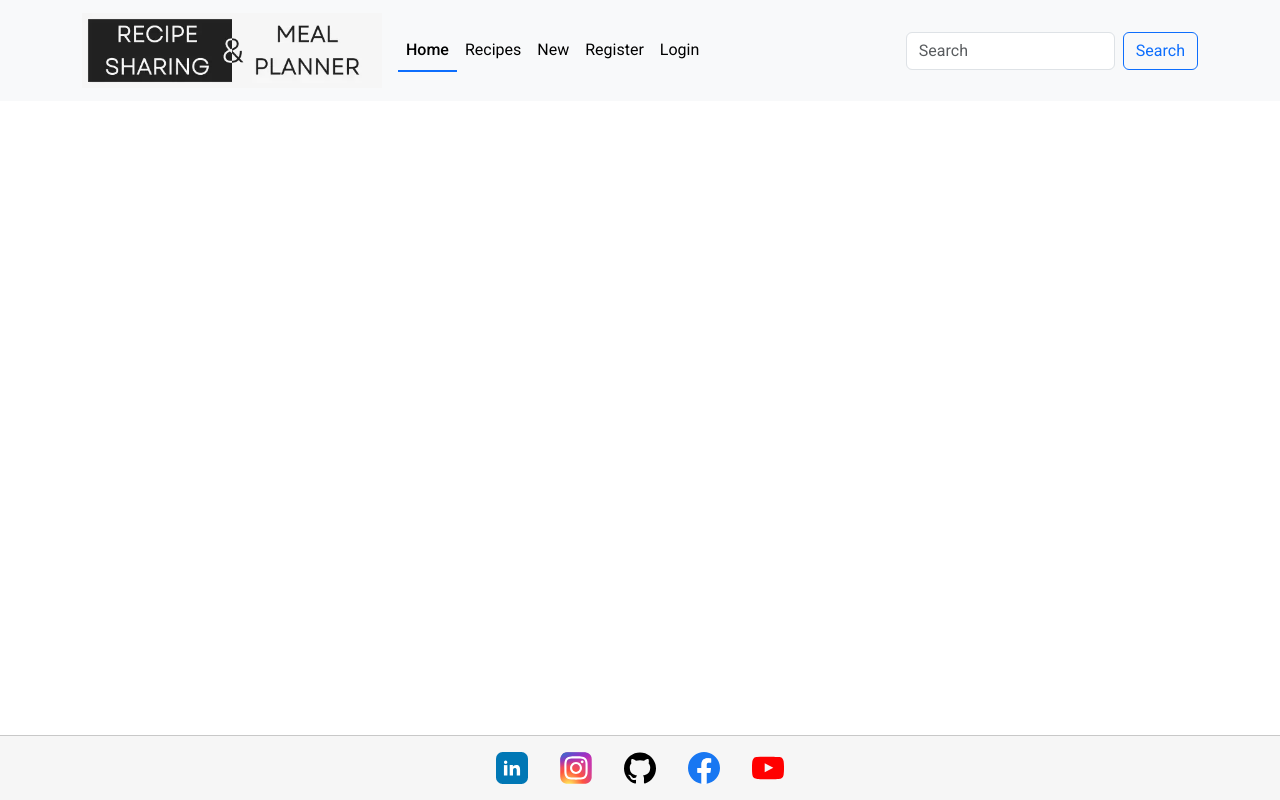
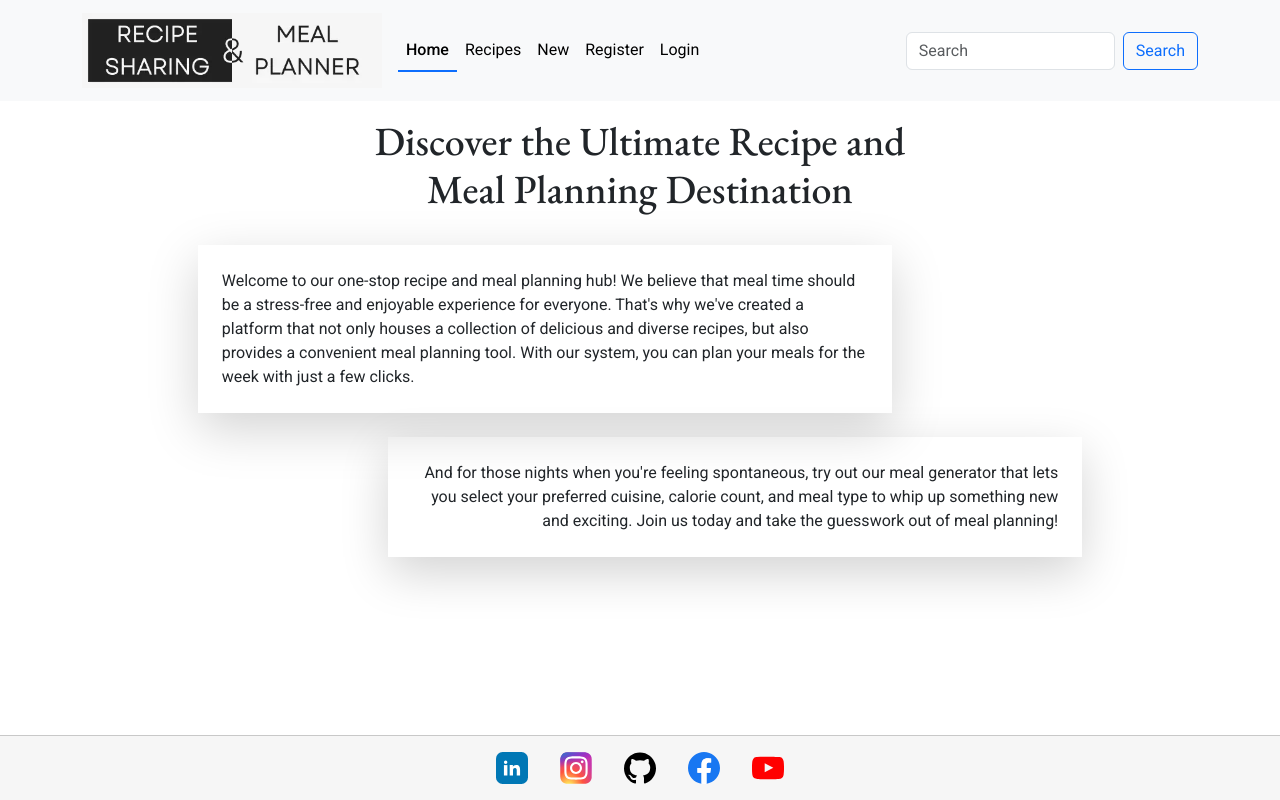
Before and after one commit to aelfrith92/recipe-walkthrough, a Django app: page / in a window 1280 px wide. Run offline with Django 4.2, Linux system fonts and the light colour scheme; data that the repository does not hold is empty.

Commit message:
style homepage and detail view

```diff
--- a/home/templates/home/index.html
+++ b/home/templates/home/index.html
@@ -1 +1,47 @@
 {% extends 'base.html' %}
+
+{% block title %}Home{% endblock %}
+
+
+{% block content %}
+
+<div class="container flex-column pt-3">
+    <section class="text-center">
+        <h1 class="main-title mx-auto">Discover the Ultimate Recipe and Meal Planning Destination</h1>
+        <div class="row justify-content-start">
+            <div class="col-10">
+                <p class="p-4 mt-4 text-opacity-75 w-75 text-start m-auto shadow-lg">
+                    Welcome to our one-stop recipe and meal planning hub! We believe that meal time should be a stress-free
+                    and enjoyable experience for everyone. That's why we've created a platform that not only houses a
+                    collection of delicious and diverse recipes, but also provides a convenient meal planning tool. With
+                    our system, you can plan your meals for the week with just a few clicks.
+                </p>
+            </div>
+        </div>
+        <div class="row justify-content-end">
+            <div class="col-10">
+                <p class="p-4 mt-4 text-opacity-75 w-75 text-end m-auto shadow-lg">
+                    And for those nights when you're feeling spontaneous, try out our meal generator that lets you select
+                    your preferred cuisine, calorie count, and meal type to whip up something new and exciting. Join us
+                    today and take the guesswork out of meal planning!
+                </p>
+            </div>
+        </div>
+    </section>
+    <section>
+        <div class="recipe-cont justify-content-center my-5">
+            <div class="row justify-content-center">
+                {% for recipe in recipes %}
+                <div class="d-flex col-md-4 col-12 justify-content-center">
+                    <a href="{% url 'recipe_detail' recipe.id %}" class="img-container rounded shadow">
+                        <img src="{{recipe.image.url}}" alt="{{recipe.image_alt}}" class="index-previews overflow-hidden">
+                        <div class="centered"><h2>{{recipe.title}}</h2></div>
+                    </a>
+                </div>
+                {% endfor %}
+            </div>
+        </div>
+    </section>
+</div>
+
+{% endblock %}
--- a/home/views.py
+++ b/home/views.py
@@ -1,5 +1,11 @@
-from django.views.generic import TemplateView
+from django.views.generic import ListView
+from recipes.models import Recipe
 
 
-class Index(TemplateView):
+class Index(ListView):
     template_name = 'home/index.html'
+    model = Recipe
+    context_object_name = 'recipes'
+
+    def get_queryset(self):
+        return Recipe.objects.all()[:3]
--- a/recipes/templates/recipes/recipe_detail.html
+++ b/recipes/templates/recipes/recipe_detail.html
@@ -4,9 +4,9 @@
 
 {% block content %}
     <div class="container">
-        <div class="recipe-info mt-3 p-1">
+        <div class="recipe-info mt-3 p-3 rounded">
             <div class="recipe-img">
-                <img src="{{ recipe.image.url }}" alt="{{ recipe.image_alt }}" class="recipe-pic">
+                <img src="{{ recipe.image.url }}" alt="{{ recipe.image_alt }}" class="recipe-pic rounded shadow-lg">
             </div>
             <div class="recipe-detail">
                 <h1 class="text-center">{{ recipe.title }}</h1>
--- a/static/css/style.css
+++ b/static/css/style.css
@@ -123,6 +123,41 @@ footer {
     height: auto;
 }
 
+.recipe-cont {
+    display: flex;
+    flex-direction: column;
+    flex-wrap: wrap;
+}
+
+a.img-container {
+    position: relative;
+    text-align: center;
+    color: var(--white);
+    margin: 2%;
+    overflow: hidden;
+    text-decoration: none;
+    border: 1px solid var(--border);
+    box-shadow: var(--smal-box-shadow);
+}
+
+a.img-container:hover {
+    color: var(--orange);
+}
+
+.img-container img {
+    height: 18rem;
+    width: auto;
+}
+
+.centered {
+    width: 100%;
+    background-color: #000000c9;
+    position: absolute;
+    top: 50%;
+    left: 50%;
+    transform: translate(-50%, -50%);
+}
+
 @media screen and (min-width: 62.5em) {
     .main-title {
         width: 50%;
```
